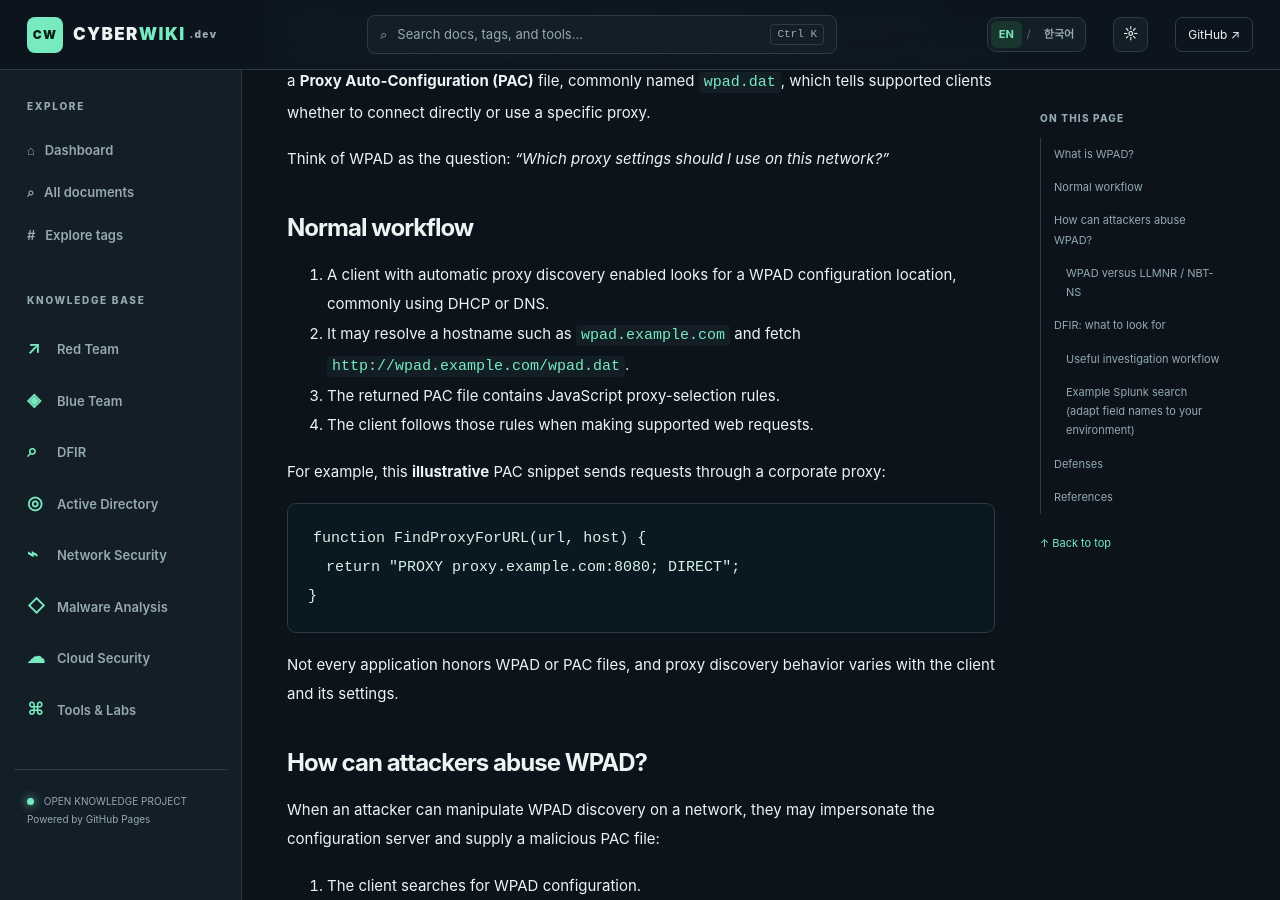
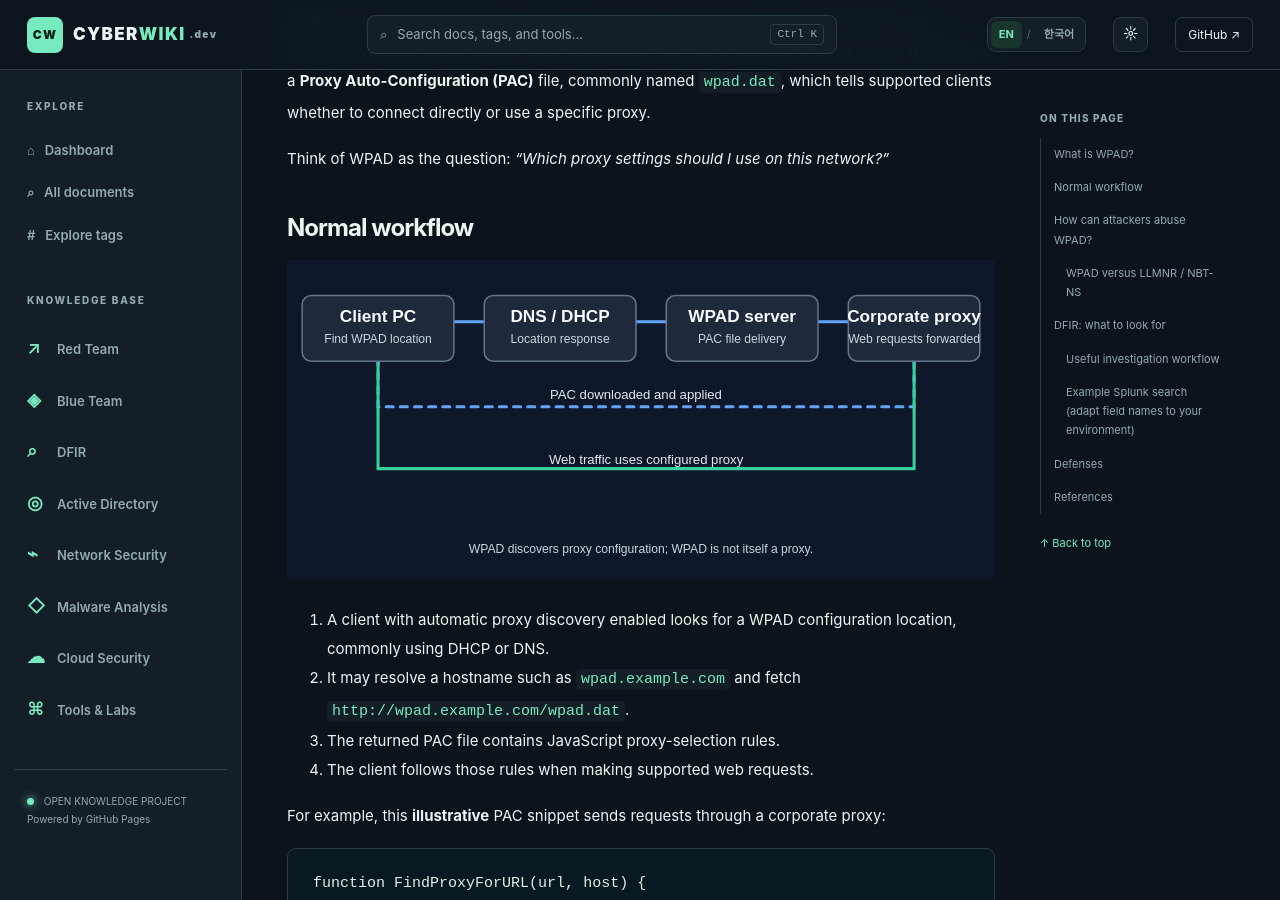
Before and after one commit to DFIDwiz-sketch/cybersecurity-wiki, a Jekyll site: the page built from _articles/wpad-security.md, in a window 1280 px wide and 900 px high, scrolled down 631 px. Built offline with Jekyll 4.4.1, drawn with Linux system fonts in a browser that asks for light colours.

Commit message:
docs: illustrate normal and spoofed WPAD flow (en)

```diff
--- a/_articles/wpad-security.md
+++ b/_articles/wpad-security.md
@@ -16,6 +16,10 @@ Think of WPAD as the question: *“Which proxy settings should I use on this net
 
 ## Normal workflow
 
+![Normal WPAD discovery process]({{ '/assets/diagrams/wpad-normal-en.svg' | relative_url }})
+
+
+
 1. A client with automatic proxy discovery enabled looks for a WPAD configuration location, commonly using DHCP or DNS.
 2. It may resolve a hostname such as `wpad.example.com` and fetch `http://wpad.example.com/wpad.dat`.
 3. The returned PAC file contains JavaScript proxy-selection rules.
```
Also changed, not shown: other parts of _articles/wpad-security.md (+4 -0 lines).
